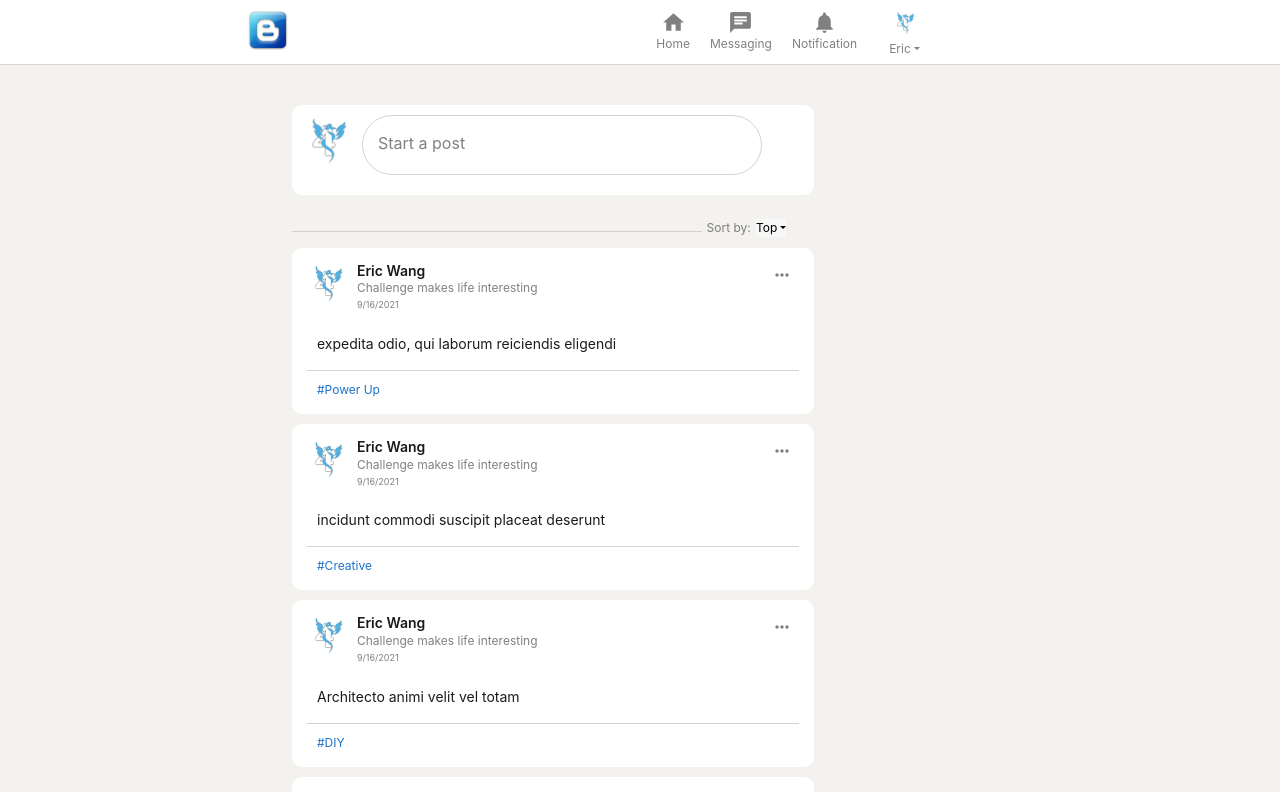
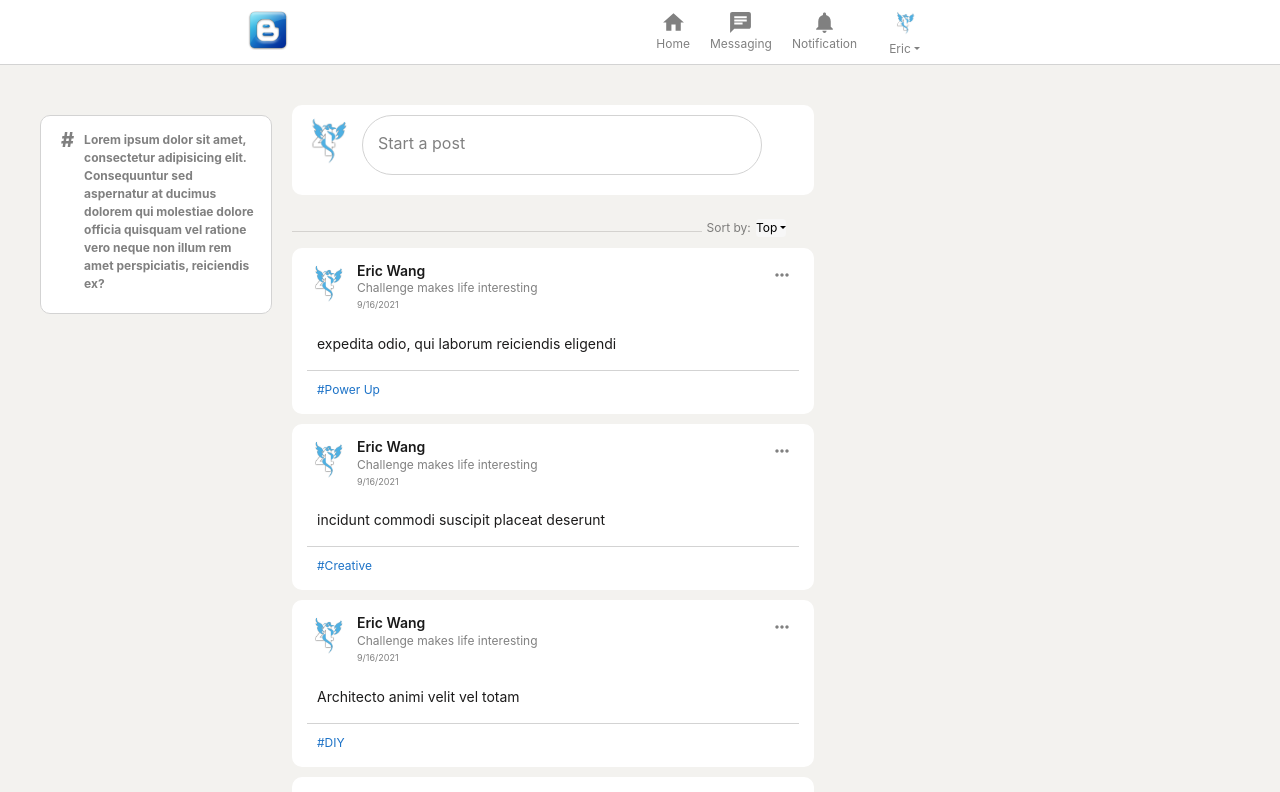
Before and after one commit to armangonzal/capstone-project, a React (Create React App) app in the folder blog-frontend/: page / in a window 1280 px wide. Shown: the top 792 px of the page. Built offline with nearby package versions, Linux system fonts and the light colour scheme.

Commit message:
reserve a space in the side bar to showing the hashtag

```diff
--- a/blog-frontend/src/components/sidebar/Sidebar.css
+++ b/blog-frontend/src/components/sidebar/Sidebar.css
@@ -8,3 +8,35 @@
   text-align: center;
   height: fit-content;
 }
+
+.sidebar_bottom {
+  text-align: left;
+  padding: 10px;
+  border: 1px solid lightgray;
+  background-color: white;
+  border-radius: 10px;
+  margin-top: 10px;
+}
+
+.sidebar_recentItem {
+  display: flex;
+  font-size: 12px;
+  color: gray;
+  padding: 5px;
+  margin-bottom: 5px;
+  cursor: pointer;
+  font-weight: bold;
+}
+
+.sidebar_hash {
+  font-weight: 800;
+  font-size: 20px;
+  margin-left: 5px;
+  margin-right: 10px;
+  margin-top: -6px;
+}
+
+.sidebar_bottom > p {
+  font-size: 20px;
+  padding-bottom: 1px;
+}
--- a/blog-frontend/src/components/sidebar/Sidebar.js
+++ b/blog-frontend/src/components/sidebar/Sidebar.js
@@ -1,14 +1,41 @@
-import React from "react";
 import "./Sidebar.css"
 
 
 function Sidebar() {
+    const hashCol = () => (
+        <div className="sidebar_recentItem">
+            <span className="sidebar_hash">#</span>
+            Lorem ipsum dolor sit amet, consectetur adipisicing elit. Consequuntur sed aspernatur at ducimus dolorem qui molestiae dolore officia quisquam vel ratione vero neque non illum rem amet perspiciatis, reiciendis ex?
+        </div>
+    )
 
     return (
         <div className="sidebar">
+            <div className="sidebar_bottom">
+                {hashCol()}
+            </div>
 
         </div>
     )
 }
 
 export default Sidebar;
+
+
+  // const [temp, setTemp] = useState([])
+    // const hashCol = (topic) => (
+    //     <div className="sidebar__recentItem">
+    //         <span className="sidebar__hash">#</span>
+    //         <p>{topic}</p>
+    //     </div>
+    // )
+
+    // return (
+    //     <div className="sidebar">
+    //         <div className="sidebar__bottom">
+
+    //             {hashCol(hashDetail)}
+
+    //         </div>
+    //     </div>
+    // )
--- a/blog-frontend/src/services/BlogServices.js
+++ b/blog-frontend/src/services/BlogServices.js
@@ -9,8 +9,7 @@ class BlogService {
     getAuthorById(author_id) {
         return axios.get(BLOG_API_BASE_URL + '/author/' + author_id);
     }
-
-    // done
+                                                                // done
     getBlogs() {
         return axios.get(BLOG_API_BASE_URL + '/blogs');
     }
@@ -22,13 +21,12 @@ class BlogService {
     getLoginCredential(author) {                                  // done
         return axios.post(BLOG_API_BASE_URL + '/login');         // author id
     }
-
                                                                 // done
     postNewPost(newPost) {
         return axios.post(BLOG_API_BASE_URL + '/author/' + newPost);
     }
 
-    createNewUser() {
+    createNewUser() {        // done
         return axios.post(BLOG_API_BASE_URL, '/register');
     }
 
```
Also changed, not shown: blog-frontend/src/components/feed/postRender/Post.js (+10 -3 lines).
